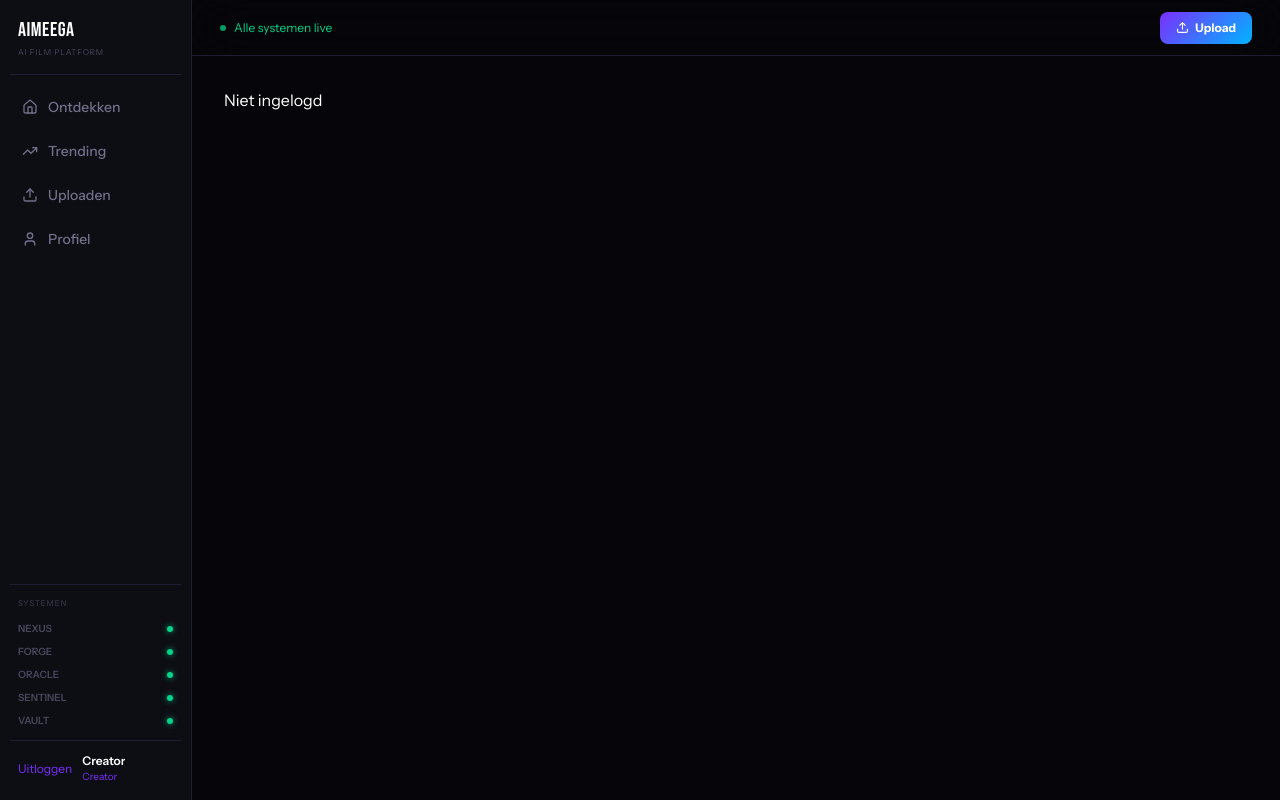
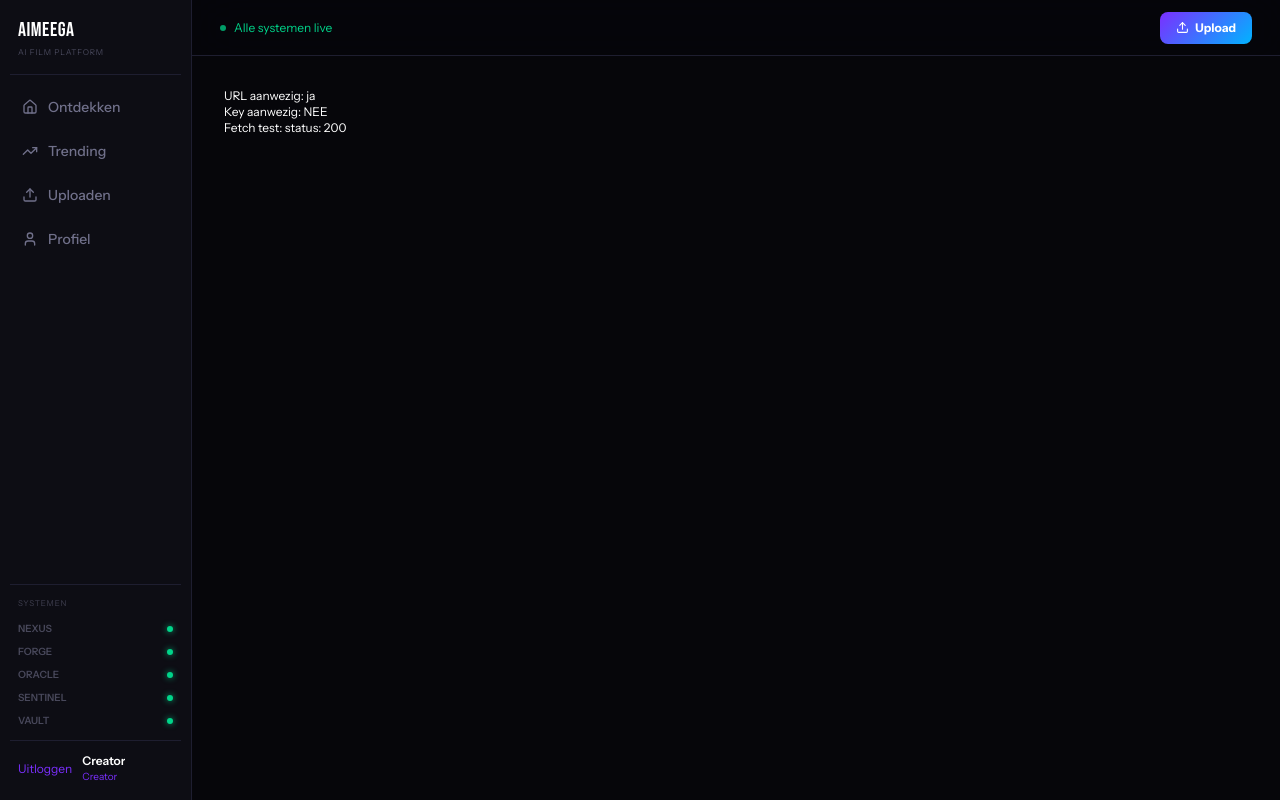
Before and after one commit to CPOptimusPrime/aimeega, a Next.js app: page /profile in a window 1280 px wide. Built offline with nearby package versions, Linux system fonts and the light colour scheme; no server answers; the database is empty.

Commit message:
Debug env and fetch test

```diff
--- a/src/app/(platform)/profile/page.tsx
+++ b/src/app/(platform)/profile/page.tsx
@@ -1,23 +1,29 @@
 import { currentUser } from '@clerk/nextjs/server'
-import { createAdminClient } from '@/lib/supabase'
 
 export default async function ProfilePage() {
   const clerkUser = await currentUser()
 
-  if (!clerkUser) return <div className="p-8 text-red-500">Niet ingelogd</div>
+  const url = process.env.NEXT_PUBLIC_SUPABASE_URL
+  const key = process.env.SUPABASE_SERVICE_ROLE_KEY
 
-  const supabase = createAdminClient()
-  const { data: profile, error } = await supabase
-    .from('profiles')
-    .select('*')
-    .eq('clerk_id', clerkUser.id)
-    .single()
+  let fetchTest = 'niet getest'
+  try {
+    const res = await fetch(`${url}/rest/v1/profiles?select=username&clerk_id=eq.${clerkUser?.id}&limit=1`, {
+      headers: {
+        apikey: key!,
+        Authorization: `Bearer ${key!}`
+      }
+    })
+    fetchTest = `status: ${res.status}`
+  } catch (e: any) {
+    fetchTest = `fout: ${e.message}`
+  }
 
   return (
-    <div className="p-8 text-white">
-      <div>Clerk ID: {clerkUser.id}</div>
-      <div>Profile: {profile ? profile.username : 'niet gevonden'}</div>
-      <div>Error: {error ? error.message : 'geen'}</div>
+    <div className="p-8 text-white text-xs">
+      <div>URL aanwezig: {url ? 'ja' : 'NEE'}</div>
+      <div>Key aanwezig: {key ? 'ja' : 'NEE'}</div>
+      <div>Fetch test: {fetchTest}</div>
     </div>
   )
 }
```
